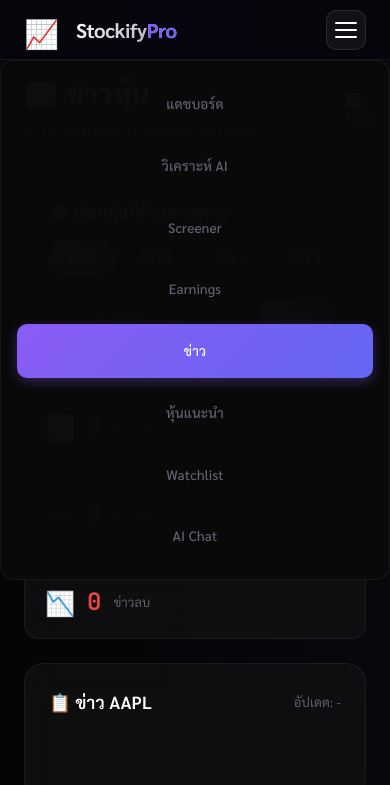
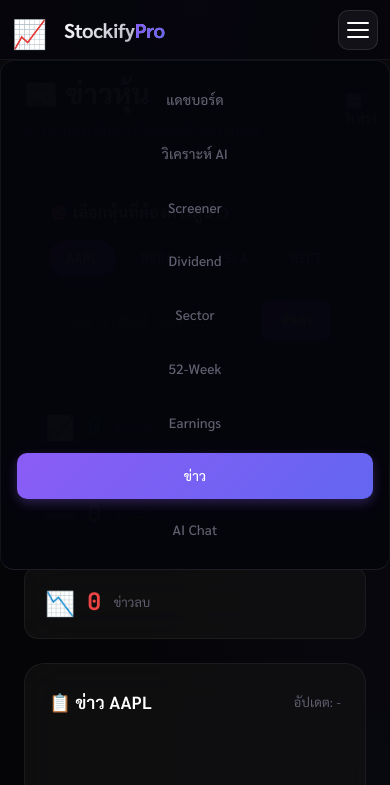
Before and after one commit to humyai99/stockitfy, a plain HTML site: page news.html in a window 390 px wide. Both pictures are taken after a click on the button "Menu". Shown: the top 785 px of the page. Drawn offline with Linux system fonts and the light colour scheme; no server answers.

Commit message:
Update navigation on all pages, add responsive mobile menu

```diff
--- a/css/styles.css
+++ b/css/styles.css
@@ -2046,3 +2046,76 @@
         transform: scale(0.99);
     }
 }
+
+/* ===================================
+   Mobile Navigation Enhancement
+   =================================== */
+@media (max-width: 1024px) {
+
+    .nav-tabs,
+    .header-nav {
+        max-width: 100%;
+        overflow-x: auto;
+        -webkit-overflow-scrolling: touch;
+        scrollbar-width: none;
+        -ms-overflow-style: none;
+    }
+
+    .nav-tabs::-webkit-scrollbar,
+    .header-nav::-webkit-scrollbar {
+        display: none;
+    }
+
+    .nav-tab,
+    .nav-link {
+        flex-shrink: 0;
+        white-space: nowrap;
+        font-size: 0.75rem;
+        padding: 6px 10px;
+    }
+}
+
+@media (max-width: 768px) {
+
+    header .container,
+    .main-header .container {
+        padding: 0 12px;
+    }
+
+    .logo-text {
+        font-size: 1rem;
+    }
+
+    .header-right {
+        display: none;
+    }
+
+    .mobile-menu-btn {
+        display: flex !important;
+    }
+
+    /* Mobile Menu Overlay */
+    .nav-tabs.open,
+    .header-nav.open {
+        position: fixed;
+        top: 60px;
+        left: 0;
+        right: 0;
+        flex-direction: column;
+        background: rgba(5, 5, 12, 0.98);
+        backdrop-filter: blur(20px);
+        padding: 1rem;
+        border-bottom: 1px solid rgba(255, 255, 255, 0.1);
+        z-index: 999;
+        display: flex !important;
+        max-width: 100%;
+        overflow-x: visible;
+    }
+
+    .nav-tabs.open .nav-tab,
+    .header-nav.open .nav-link {
+        padding: 12px 16px;
+        text-align: center;
+        border-radius: 10px;
+    }
+}
--- a/news.html
+++ b/news.html
@@ -33,10 +33,11 @@
                 <a href="index.html" class="nav-link">แดชบอร์ด</a>
                 <a href="analyzer.html" class="nav-link">วิเคราะห์ AI</a>
                 <a href="screener.html" class="nav-link">Screener</a>
+                <a href="dividend.html" class="nav-link">Dividend</a>
+                <a href="sector-flows.html" class="nav-link">Sector</a>
+                <a href="52week.html" class="nav-link">52-Week</a>
                 <a href="earnings.html" class="nav-link">Earnings</a>
                 <a href="news.html" class="nav-link active">ข่าว</a>
-                <a href="picks.html" class="nav-link">หุ้นแนะนำ</a>
-                <a href="watchlist.html" class="nav-link">Watchlist</a>
                 <a href="chatbot.html" class="nav-link">AI Chat</a>
             </nav>
 
```
Also changed, not shown: ai-insights.html (+3 -2 lines), analyzer.html (+3 -2 lines), chatbot.html (+3 -2 lines), earnings.html (+3 -2 lines), picks.html (+3 -2 lines), screener.html (+3 -2 lines), watchlist.html (+3 -2 lines).
